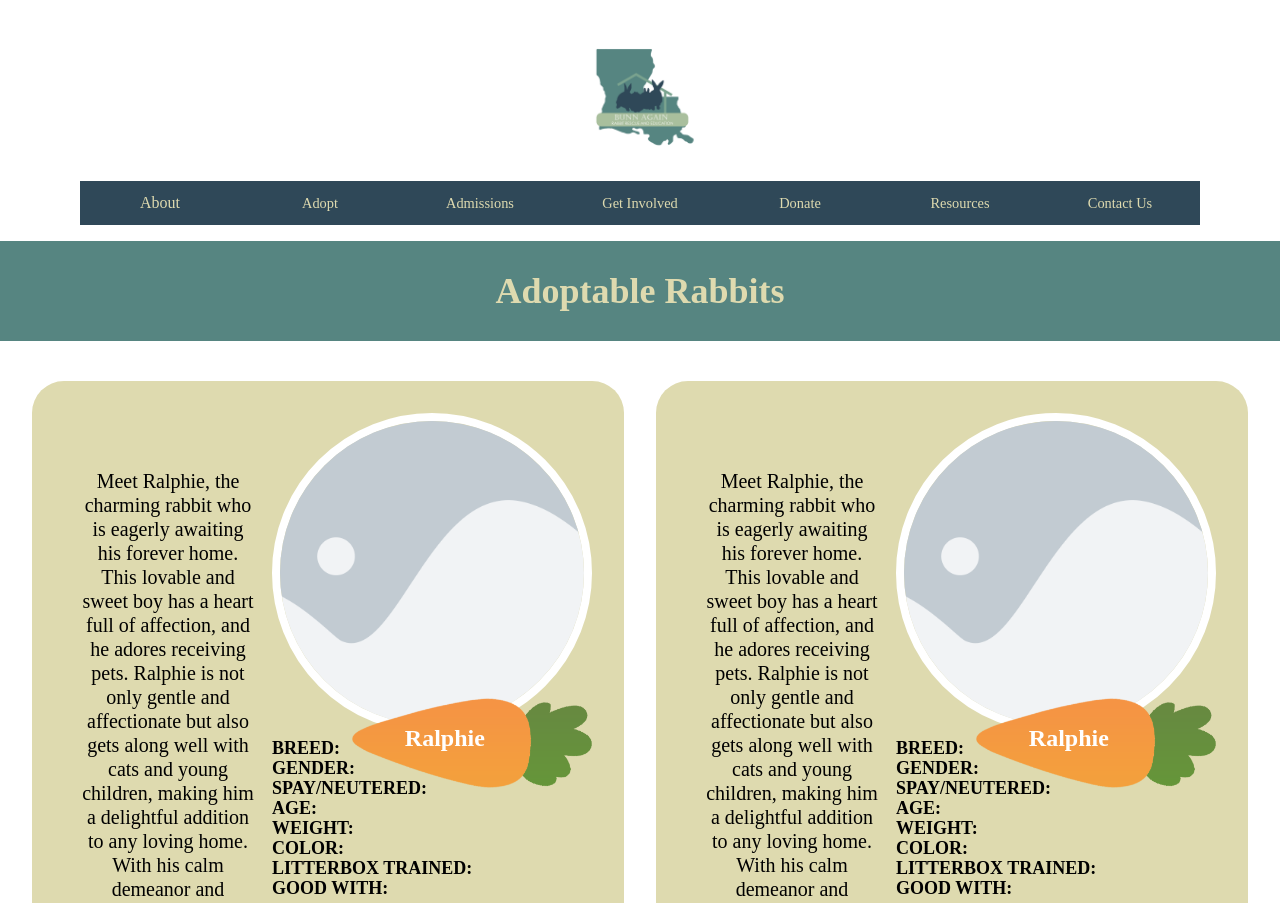
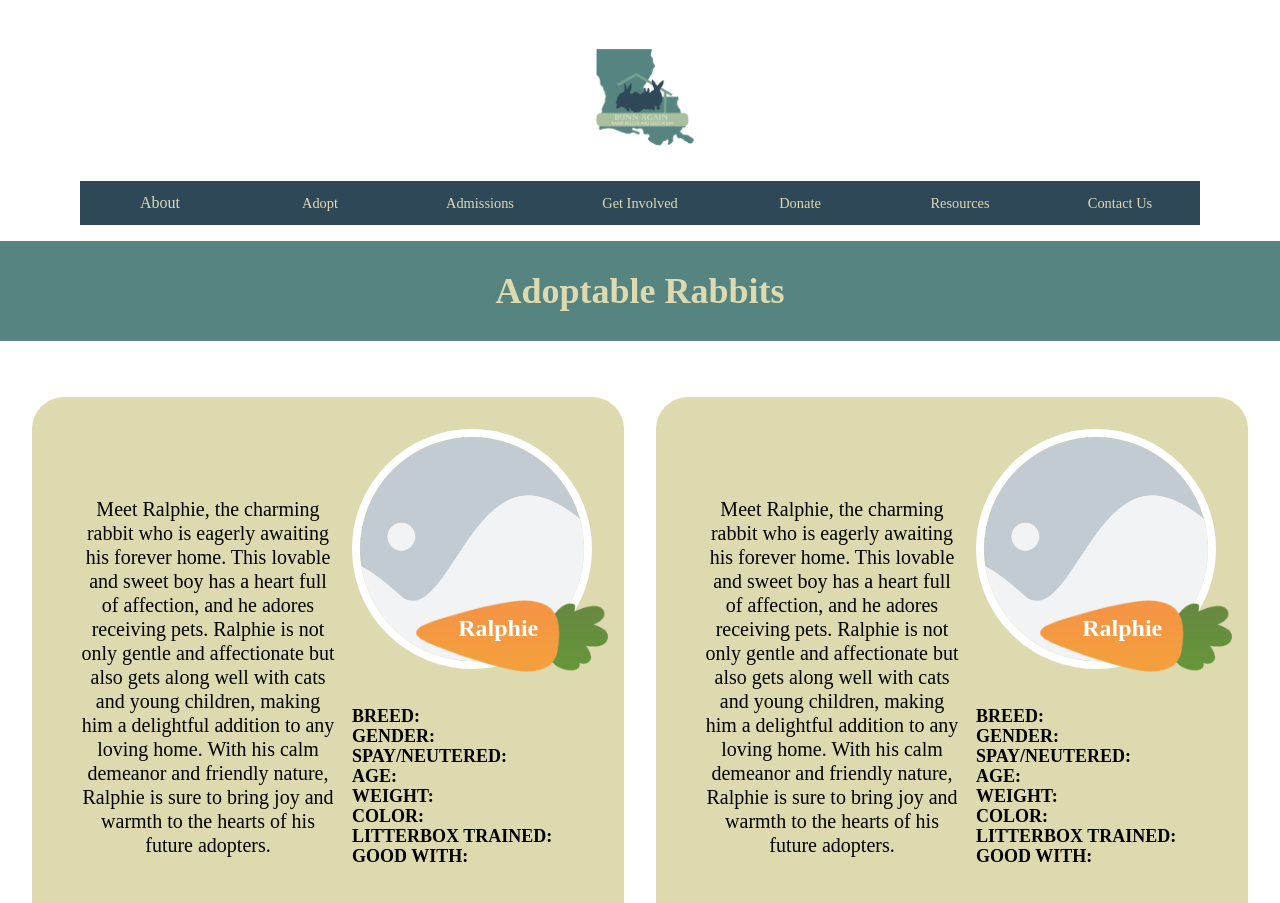
Before and after one commit to sherlineau/bunnagain, a React (Vite) app in the folder frontend/: page /adoptable-rabbits in a window 1280 px wide. Shown: the top 903 px of the page. Built offline with nearby package versions, Linux system fonts and the light colour scheme; the HTML template or start-up script is replaced by a standard one.

Commit message:
adjusted styling for rabbit card

```diff
--- a/frontend/src/components/RabbitCard/index.css
+++ b/frontend/src/components/RabbitCard/index.css
@@ -8,8 +8,10 @@
     border-radius: 2rem;
 }
 
-.profile {
-    position: relative;
+.flex {
+    display: flex;
+    justify-content: center;
+    align-items: center;
 }
 
 p.desc{
@@ -17,6 +19,10 @@ p.desc{
     text-align: center;
     font-size: 1.5rem;
     line-height: 1.5rem;
+}
+
+.profile {
+    position: relative;
 }
 
 .adoptable-img {
@@ -57,9 +63,11 @@ span.bold {
 @media screen and (min-width:600px) {
     .rabbit-card {
         display: grid;
-        grid-template-columns: 1fr 1fr;
+        grid-template-columns: 2fr 1fr;
         padding: 2rem;
         height: 35rem;
+        width: 90%;
+        margin: 2rem auto;
     }
 
     .rabbit-card div:first-child {
@@ -72,19 +80,29 @@ span.bold {
         grid-row: 1/1
     }
 
-    .desc {
-        position: relative;
-        top: 2.5rem;
+    .adoptable-img {
+        width: 15rem;
+        height: 15rem;
+    }
+
+    .carrot {
+        width: 12rem;
+        bottom: 50%;
+        left: 4rem;
+    }
+
+    .info {
+        margin-top: 2rem;
     }
 }
 
 @media screen and (min-width: 1200px){
     .rabbit-card {
         max-height: 100%;
-}
+        width: 100%;
+    }
 
     p.desc {
         font-size: 1.25rem;
-
     }
 }
--- a/frontend/src/components/RabbitCard/index.jsx
+++ b/frontend/src/components/RabbitCard/index.jsx
@@ -24,7 +24,7 @@ const index = (data) => {
             <p className="name">Ralphie</p>
             </div>
         </div>
-        <div>
+        <div className="flex">
           <p className="desc">
             Meet Ralphie, the charming rabbit who is eagerly awaiting his forever home. This lovable and sweet boy has a heart full of affection, and he adores receiving pets. Ralphie is not only gentle and affectionate but also gets along well with cats and young children, making him a delightful addition to any loving home. With his calm demeanor and friendly nature, Ralphie is sure to bring joy and warmth to the hearts of his future adopters.
           </p>
```
